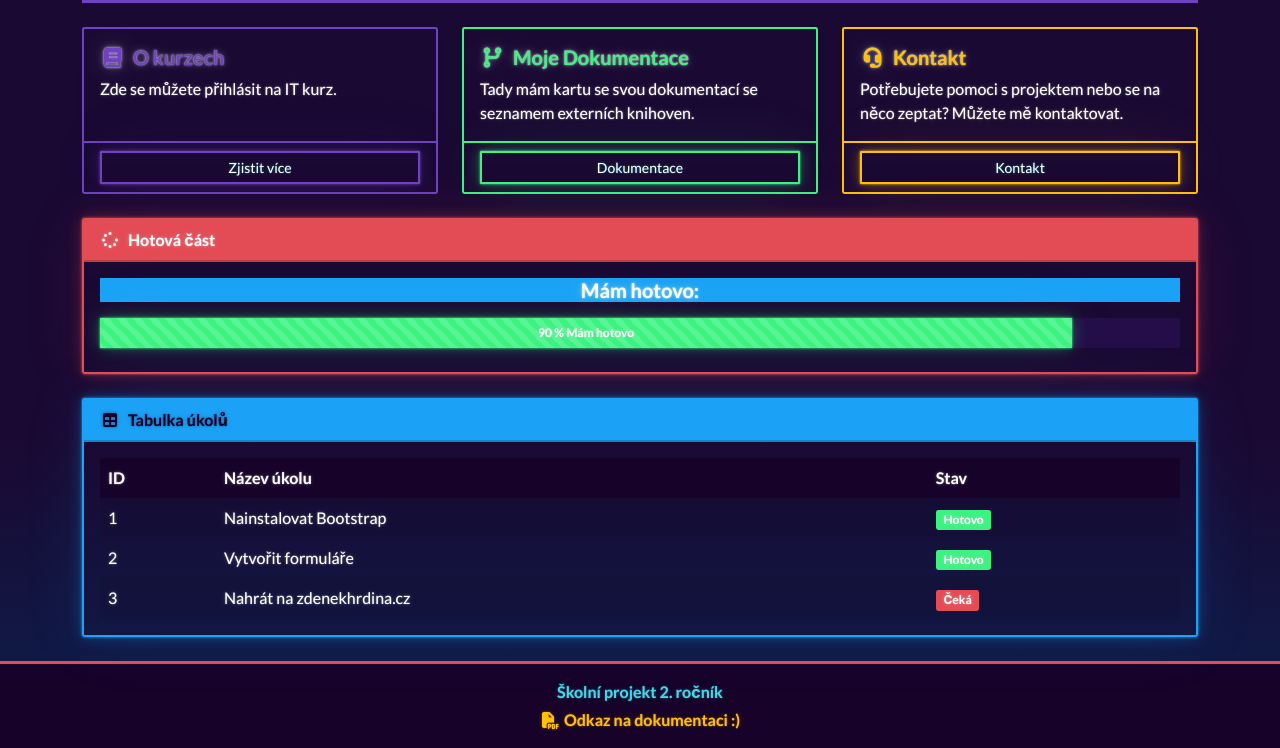
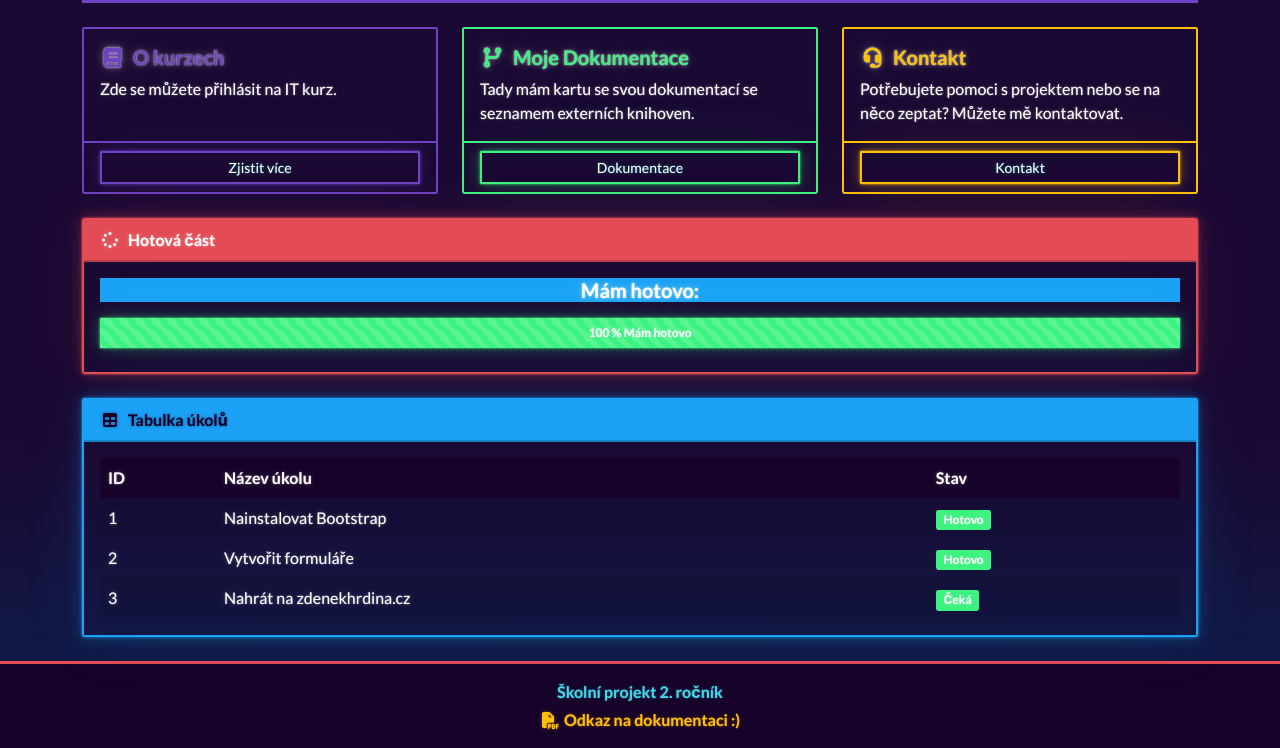
Before and after one commit to Jakub-Rajsigl/prvni-projekt-druhak, a website: page index.html in a window 1280 px wide. Shown: the part 802-1550 px from the top of the page. Drawn offline with nearby package versions, Linux system fonts and the light colour scheme.

Commit message:
poslední úprava

```diff
--- a/index.html
+++ b/index.html
@@ -133,8 +133,8 @@
       <div class="card-body">
         <h5 class="card-title text-bg-info fw-bold text-center mb-3">Mám hotovo:</h5>
         <div class="progress mb-2" style="height: 30px;">
-          <div class="progress-bar progress-bar-striped progress-bar-animated bg-success fw-bold" style="width: 90%;">
-            90 % Mám hotovo
+          <div class="progress-bar progress-bar-striped progress-bar-animated bg-success fw-bold" style="width: 100%;">
+            100 % Mám hotovo
           </div>
         </div>
       </div>
@@ -168,7 +168,7 @@
             <tr>
               <td>3</td>
               <td>Nahrát na zdenekhrdina.cz</td>
-              <td><span class="badge bg-danger">Čeká</span></td>
+              <td><span class="badge bg-success">Čeká</span></td>
             </tr>
           </tbody>
         </table>
```
Also changed, not shown: rozcestnik.html (added, +14 -0 lines), 2 other files.
